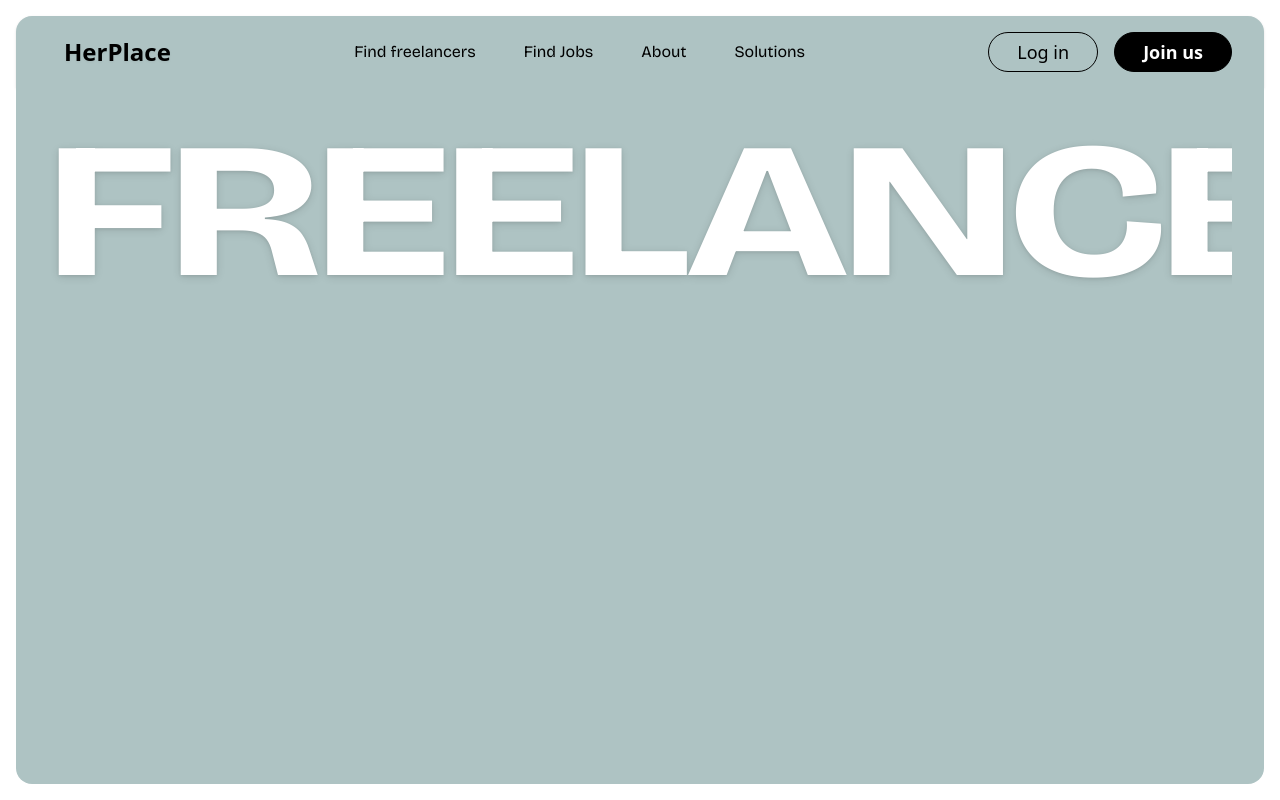
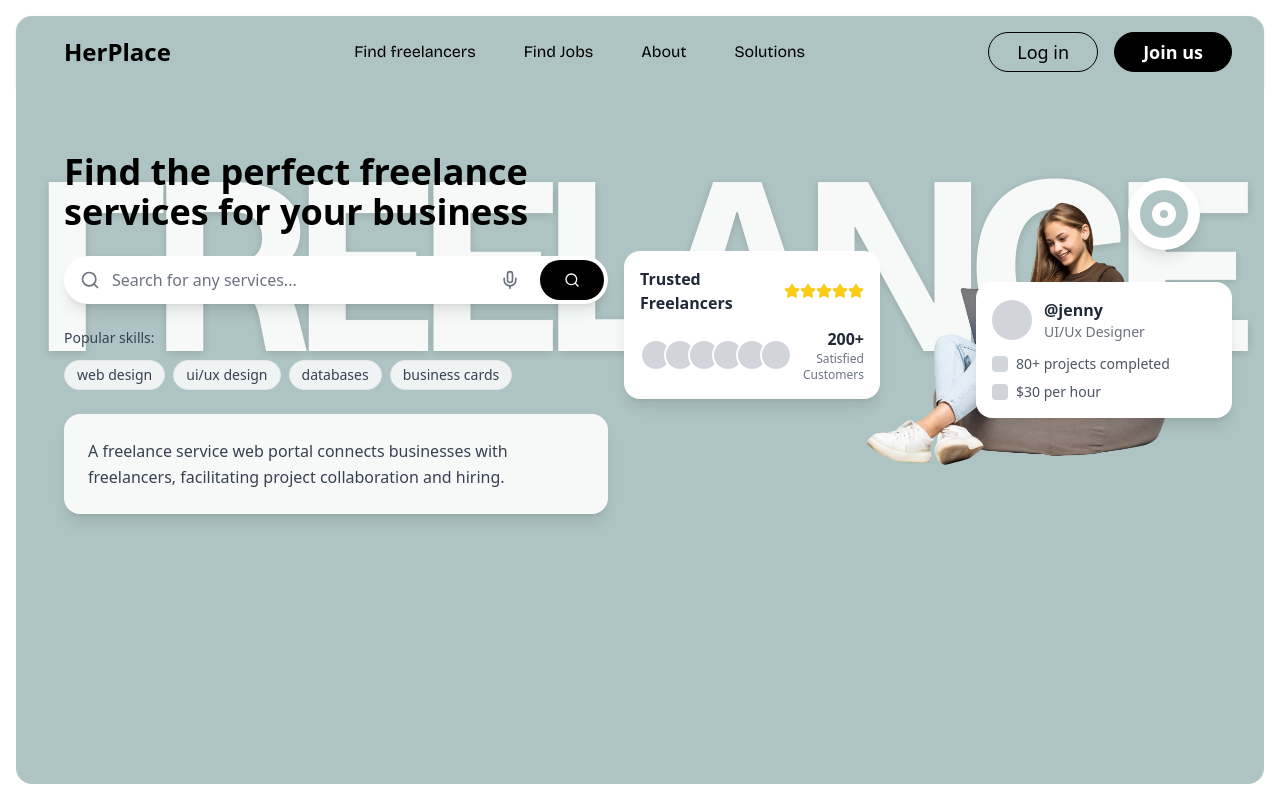
Before and after one commit to Prakhar-tech-spec/her-place, a React (Vite) app: page / in a window 1280 px wide. Built offline with nearby package versions, Linux system fonts and the light colour scheme.

Commit message:
Fix: Add girl image to homepage
Replaced the existing image with the provided girl image, ensuring it matches the position, size, and overall appearance of the reference image.

```diff
--- a/src/pages/Index.tsx
+++ b/src/pages/Index.tsx
@@ -1,7 +1,7 @@
 
 import { Button } from "@/components/ui/button";
 import NavLinks from "@/components/NavLinks";
-import { Menu } from "lucide-react";
+import { Menu, Search, Mic, Star } from "lucide-react";
 import {
   Sheet,
   SheetContent,
@@ -72,13 +72,13 @@ const Index = () => {
           </div>
         </nav>
       </div>
+
+      {/* Main content area */}
       <div className="relative flex-1 w-full [background-color:#aec3c3] py-0 px-0 md:py-0 md:px-0 lg:py-0 lg:px-0 rounded-b-2xl overflow-visible">
-        {/* "FREELANCE" spanning full width with enhanced responsiveness */}
-        <div className="w-full flex flex-col pt-8 md:pt-12 lg:pt-16">
-          {/* Full width container for FREELANCE text */}
-          <div className="w-full flex items-center h-[min(25vw,220px)] sm:h-[min(22vw,200px)] md:h-[min(15vw,160px)] lg:h-[min(12vw,130px)] xl:h-[min(10vw,120px)] 2xl:h-[min(8vw,110px)] px-2 sm:px-4 md:px-6 lg:px-8">
-            {/* "FREELANCE" text stretches to fill entire width */}
-            <div className="w-full overflow-hidden">
+        {/* Hero section with FREELANCE text and content */}
+        <div className="relative w-full h-full">
+          {/* "FREELANCE" background text */}
+          <div className="absolute inset-0 flex items-start justify-center pt-8 md:pt-12 lg:pt-16">
             <span
               className="
                 font-bricolage
@@ -88,29 +88,141 @@ const Index = () => {
                 select-none
                 pointer-events-none
                 z-10
-                  block
-                  text-left
                 leading-tight
-                  w-full
+                opacity-90
               "
               style={{
-                  fontSize: "clamp(2.5rem, 18vw, 12rem)",
-                  lineHeight: 0.95,
+                fontSize: "clamp(4rem, 22vw, 16rem)",
+                lineHeight: 0.9,
                 fontWeight: 900,
-                  letterSpacing: "clamp(-0.05em, -0.02em, 0em)",
-                  textShadow: "0px 2px 8px rgba(0,0,0,0.11), 0 1px 3px rgba(0,0,0,0.09)",
-                  width: "100%",
-                  transform: "scaleX(clamp(1.1, 1.3, 1.4))",
-                  transformOrigin: "left center",
+                letterSpacing: "clamp(-0.08em, -0.05em, -0.02em)",
+                textShadow: "0px 2px 8px rgba(0,0,0,0.15)",
               }}
             >
               FREELANCE
             </span>
           </div>
+
+          {/* Content overlay */}
+          <div className="relative z-20 w-full h-full flex flex-col lg:flex-row items-center justify-between px-4 md:px-8 lg:px-12 py-8 md:py-12 lg:py-16">
+            {/* Left side content */}
+            <div className="flex-1 max-w-lg lg:max-w-xl space-y-6 lg:pr-8">
+              {/* Main headline */}
+              <h1 className="text-2xl md:text-3xl lg:text-4xl font-bold text-black leading-tight">
+                Find the perfect freelance services for your business
+              </h1>
+
+              {/* Search bar */}
+              <div className="relative">
+                <div className="flex items-center bg-white rounded-full shadow-lg overflow-hidden">
+                  <div className="flex items-center px-4 py-3 flex-1">
+                    <Search className="w-5 h-5 text-gray-500 mr-3" />
+                    <input
+                      type="text"
+                      placeholder="Search for any services..."
+                      className="flex-1 outline-none text-gray-700 placeholder-gray-500"
+                    />
+                    <Mic className="w-5 h-5 text-gray-500 ml-3" />
+                  </div>
+                  <Button className="bg-black text-white rounded-full px-6 py-3 m-1 hover:bg-gray-800">
+                    <Search className="w-5 h-5" />
+                  </Button>
+                </div>
+              </div>
+
+              {/* Popular skills */}
+              <div className="space-y-3">
+                <p className="text-sm text-gray-700 font-medium">Popular skills:</p>
+                <div className="flex flex-wrap gap-2">
+                  {['web design', 'ui/ux design', 'databases', 'business cards'].map((skill) => (
+                    <span
+                      key={skill}
+                      className="px-3 py-1 bg-white/80 text-gray-700 text-sm rounded-full border border-gray-200 hover:bg-white transition-colors cursor-pointer"
+                    >
+                      {skill}
+                    </span>
+                  ))}
+                </div>
+              </div>
+
+              {/* Service description */}
+              <div className="bg-white/90 rounded-2xl p-6 backdrop-blur-sm shadow-lg">
+                <p className="text-gray-700 leading-relaxed">
+                  A freelance service web portal connects businesses with freelancers, facilitating project collaboration and hiring.
+                </p>
+              </div>
+            </div>
+
+            {/* Right side - Woman image and cards */}
+            <div className="relative flex-1 flex items-center justify-center lg:justify-end mt-8 lg:mt-0">
+              {/* Woman with laptop image */}
+              <div className="relative">
+                <img
+                  src="/lovable-uploads/d93ba316-dfa0-4b80-b3bc-7692737d3906.png"
+                  alt="Woman working on laptop"
+                  className="w-full max-w-md lg:max-w-lg h-auto object-contain"
+                />
+
+                {/* Discover more badge */}
+                <div className="absolute top-4 right-4 bg-white rounded-full p-3 shadow-lg">
+                  <div className="w-12 h-12 bg-[#aec3c3] rounded-full flex items-center justify-center">
+                    <div className="w-6 h-6 bg-white rounded-full flex items-center justify-center">
+                      <div className="w-2 h-2 bg-[#aec3c3] rounded-full"></div>
                     </div>
                   </div>
                 </div>
-      {/* The rest of the page remains a white canvas */}
+              </div>
+
+              {/* Floating cards */}
+              <div className="absolute -left-4 top-1/2 transform -translate-y-1/2">
+                {/* Trusted Freelancers card */}
+                <div className="bg-white rounded-2xl p-4 shadow-lg mb-4 w-64">
+                  <div className="flex items-center justify-between mb-3">
+                    <h3 className="font-semibold text-gray-800">Trusted Freelancers</h3>
+                    <div className="flex text-yellow-400">
+                      {[...Array(5)].map((_, i) => (
+                        <Star key={i} className="w-4 h-4 fill-current" />
+                      ))}
+                    </div>
+                  </div>
+                  <div className="flex items-center justify-between">
+                    <div className="flex -space-x-2">
+                      {[...Array(6)].map((_, i) => (
+                        <div key={i} className="w-8 h-8 bg-gray-300 rounded-full border-2 border-white"></div>
+                      ))}
+                    </div>
+                    <div className="text-right">
+                      <p className="font-bold text-gray-800">200+</p>
+                      <p className="text-xs text-gray-500">Satisfied Customers</p>
+                    </div>
+                  </div>
+                </div>
+              </div>
+
+              {/* Jenny profile card */}
+              <div className="absolute -right-4 bottom-1/4 bg-white rounded-2xl p-4 shadow-lg w-64">
+                <div className="flex items-center space-x-3 mb-3">
+                  <div className="w-10 h-10 bg-gray-300 rounded-full"></div>
+                  <div>
+                    <p className="font-semibold text-gray-800">@jenny</p>
+                    <p className="text-sm text-gray-500">UI/Ux Designer</p>
+                  </div>
+                </div>
+                <div className="space-y-2">
+                  <div className="flex items-center text-sm text-gray-600">
+                    <div className="w-4 h-4 bg-gray-300 rounded mr-2"></div>
+                    <span>80+ projects completed</span>
+                  </div>
+                  <div className="flex items-center text-sm text-gray-600">
+                    <div className="w-4 h-4 bg-gray-300 rounded mr-2"></div>
+                    <span>$30 per hour</span>
+                  </div>
+                </div>
+              </div>
+            </div>
+          </div>
+        </div>
+      </div>
     </div>
   );
 };
```
Also changed, not shown: public/lovable-uploads/d93ba316-dfa0-4b80-b3bc-7692737d3906.png (added). Lines whose indentation alone changed are shown as unchanged.
